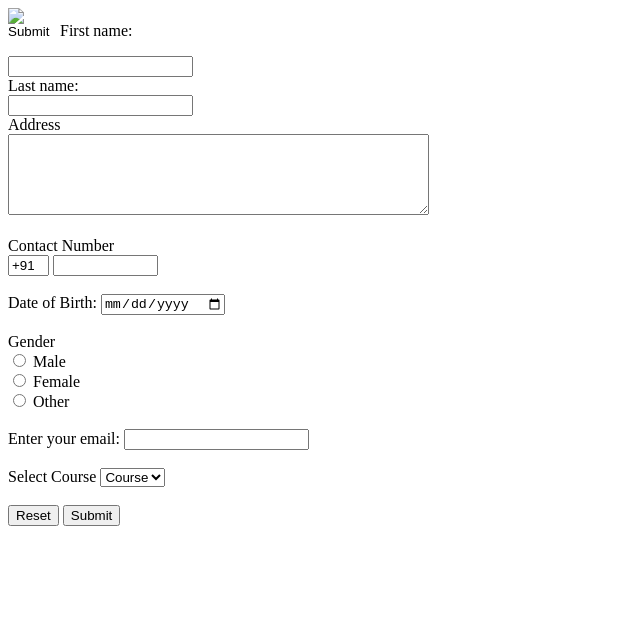
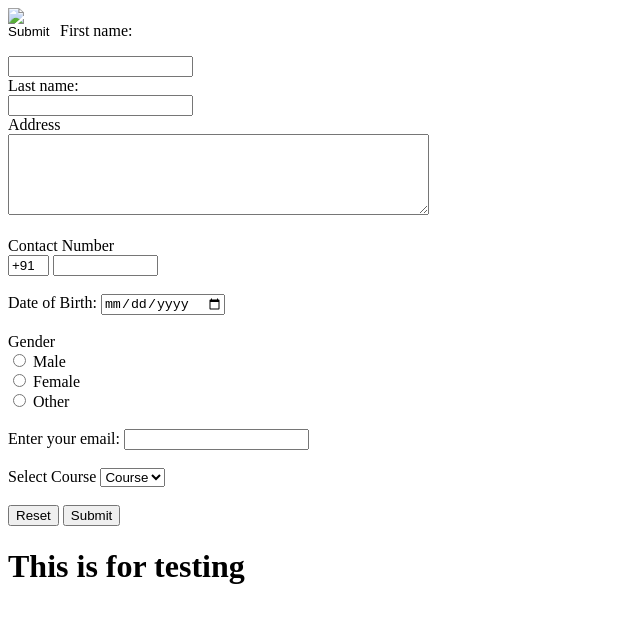
Before and after one commit to Nimshavs/Portfolio, a plain HTML site: page form.html in a window 1280 px wide. Shown: the whole page, without its empty margins (0-640 px from the left). Drawn offline with Linux system fonts and the light colour scheme; files that its build step writes are made by us from their sources.

Commit message:
added a hi tag

```diff
--- a/form.html
+++ b/form.html
@@ -42,5 +42,6 @@
         <input type="reset">
         <input type="submit" value="Submit">
       </form>
+      <h1>This is for testing</h1>
 </body>
 </html>
```
